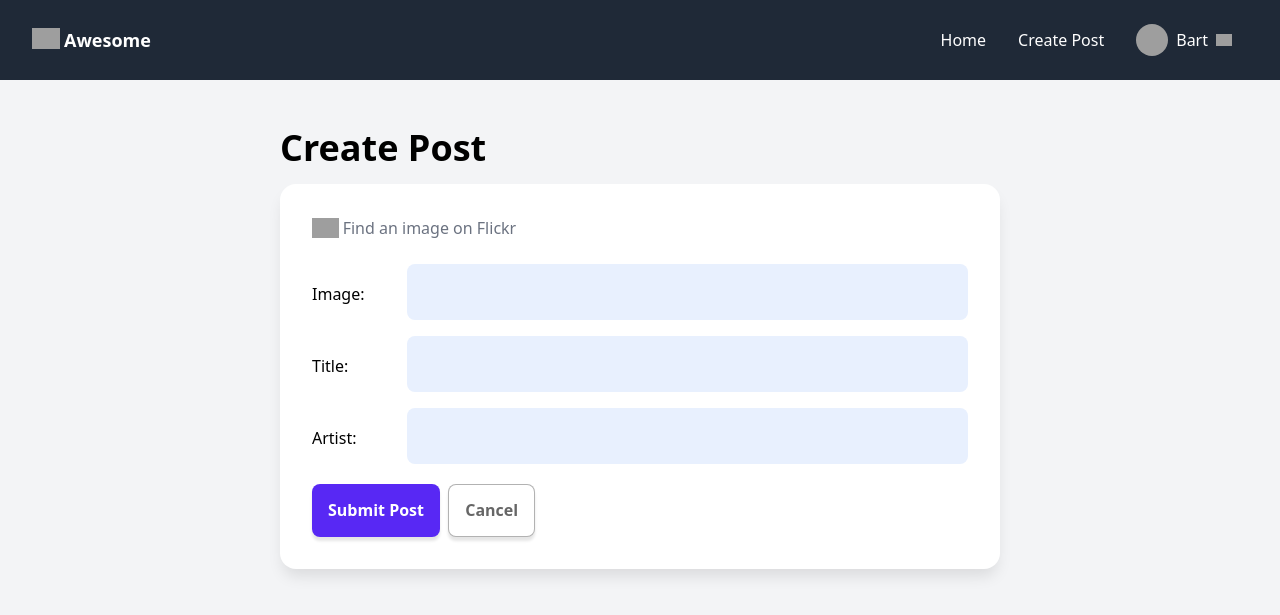
After one commit to yuhsi-chen-dev/web_app_django, a Django app: page /post/create/ in a window 1280 px wide. The commit adds this page. Shown: the top 615 px of the page. Run offline with Django 5.2, Linux system fonts and the light colour scheme; some libraries are stand-ins or nearby versions; grey boxes are pictures that could not be loaded.

Commit message:
[NEW] add post create page

```diff
--- a/core/urls.py
+++ b/core/urls.py
@@ -20,4 +20,8 @@ from django.urls import path
 
 from posts.views import *
 
-urlpatterns = [path("admin/", admin.site.urls), path("", home_view)]
+urlpatterns = [
+    path("admin/", admin.site.urls),
+    path("", home_view),
+    path("post/create/", post_create_view, name="post-create"),
+]
--- a/posts/views.py
+++ b/posts/views.py
@@ -20,3 +20,21 @@ def home_view(request: HttpRequest) -> HttpResponse:
     """
     posts = Post.objects.all()
     return render(request, "posts/home.html", {"posts": posts})
+
+
+def post_create_view(request: HttpRequest) -> HttpResponse:
+    """
+    Render the post creation page.
+
+    This view simply renders the `post_create.html` template for creating a new post.
+
+    Args:
+        request (HttpRequest): The HTTP request object containing metadata about the request.
+
+    Returns:
+        HttpResponse: A rendered HTML response for the post creation page.
+    """
+    return render(
+        request,
+        "posts/post_create.html",
+    )
--- a/templates/base.html
+++ b/templates/base.html
@@ -240,8 +240,6 @@
 
 {% include 'includes/header.html' %}
 
-{% include 'includes/hero.html' %}
-
 {% block layout %}
 {% endblock %}
 
--- a/templates/includes/header.html
+++ b/templates/includes/header.html
@@ -19,7 +19,7 @@
   x-transition:enter-end="opacity-100 translate-y-0">
       <ul class="flex items-center navitems flex-col md:flex-row gap-8 md:gap-0 justify-center h-full -translate-y-10 md:translate-y-0">
           <li><a href="/">Home</a></li>
-          <li><a href="">Create Post</a></li>
+          <li><a href="{% url 'post-create' %}">Create Post</a></li>
           <li x-data="{ dropdownOpen: false }" class="relative">
               <a @click="dropdownOpen = !dropdownOpen" @click.away="dropdownOpen = false" class="cursor-pointer select-none">
                   <img class="h-8 w-8 rounded-full object-cover" src="https://pbs.twimg.com/profile_images/508601156767997952/fFTdKUf2_400x400.jpeg"/>
--- a/templates/layouts/a.html
+++ b/templates/layouts/a.html
@@ -1,6 +1,8 @@
 {% extends 'base.html' %}
 
 {% block layout %}
+
+{% include 'includes/hero.html' %}
 
 <content x-data="{ mobileSidebarOpen: false }" class="grid grid-cols-3 max-w-7xl mx-auto my-6 px-6">
   <mobileSidebarNav class="md:hidden col-span-full mx-auto mb-6 z-10 relative">
--- /dev/null
+++ b/templates/layouts/b.html
@@ -0,0 +1,12 @@
+{% extends 'base.html' %}
+
+{% block layout %}
+
+<content class="block max-w-3xl mx-auto my-12 px-6">
+
+    {% block content %}
+    {% endblock %}
+
+</content>
+
+{% endblock %}
--- /dev/null
+++ b/templates/posts/post_create.html
@@ -0,0 +1,31 @@
+{% extends 'layouts/b.html' %}
+
+{% block content %}
+
+<h1>Create Post</h1>
+<div class="card !p-8">
+
+    <div class="flex items-center mb-6">
+        <img class="h-5 object-cover mr-1" src="https://img.icons8.com/small/96/333333/search--v1.png"/>
+        <a href="https://www.flickr.com/explore" target="_blank" class="hover:underline text-gray-500">Find an image on Flickr</a>
+    </div>
+
+    <form method='POST'>
+        <p>
+            <label>Image:</label>
+            <input required="" >
+        </p>
+        <p>
+            <label for="id_title">Title:</label>
+            <input required="" >
+        </p>
+        <p>
+            <label for="id_artist">Artist:</label>
+            <input required="" >
+        </p>
+        <button type="submit" class="mt-1">Submit Post</button>
+        <a class="button secondaryAction ml-1" href="">Cancel</a>
+    </form>
+</div>
+
+{% endblock %}
```
